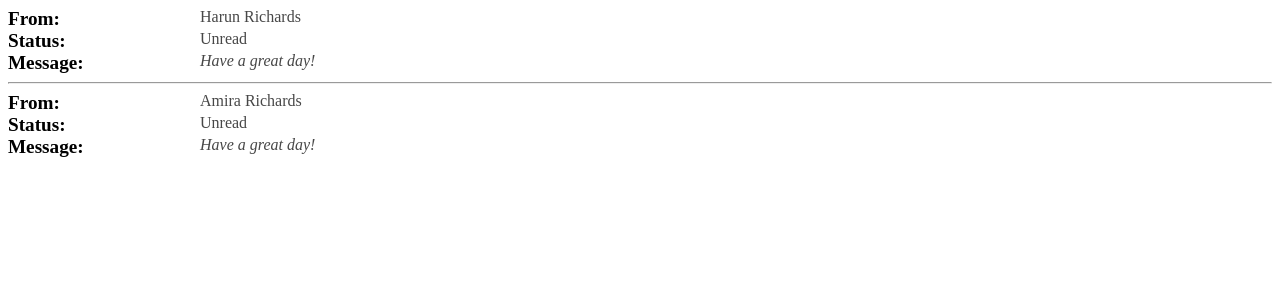
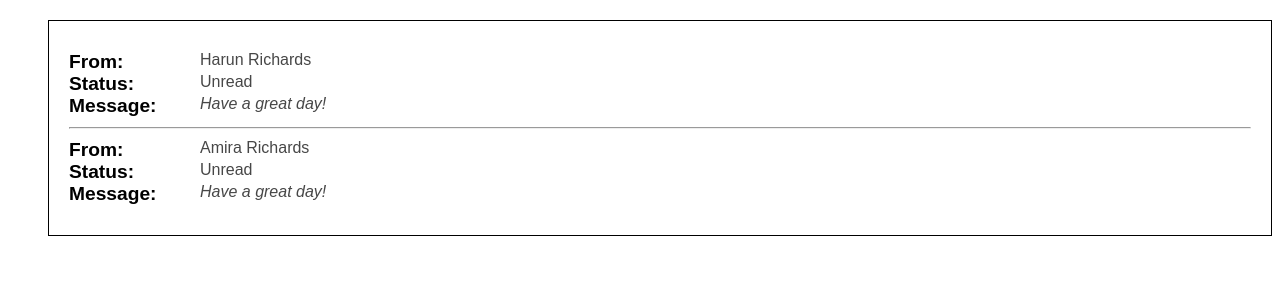
Before and after one commit to hricha05/message-app, a React (Create React App) app: page / in a window 1280 px wide. Shown: the top 300 px of the page. Built offline with nearby package versions, Linux system fonts and the light colour scheme.

Commit message:
added styling for message posts

```diff
--- a/src/App.css
+++ b/src/App.css
@@ -1,10 +1,20 @@
-container {
+.container {
     margin-left: 40px;
+    margin-top: 20px;
+    padding: 20px;
+    font-family: sans-serif;
+    border: 1px solid black;
 }
 
+.msg {
+    margin-top: 10px;
+    margin-bottom: 10px;
+}
 .label {
     font-weight: bold;
     font-size: 1.2rem;
+    /* border: 1px solid black; */
+    margin-top: 10px;
 }
 
 .value {
```
